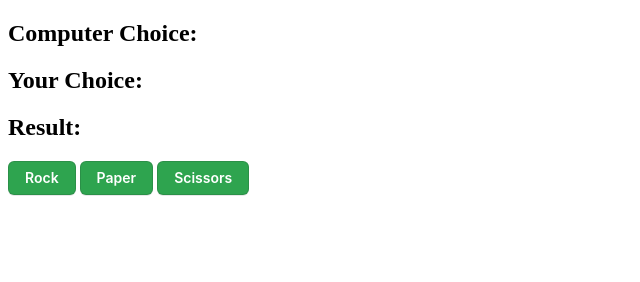
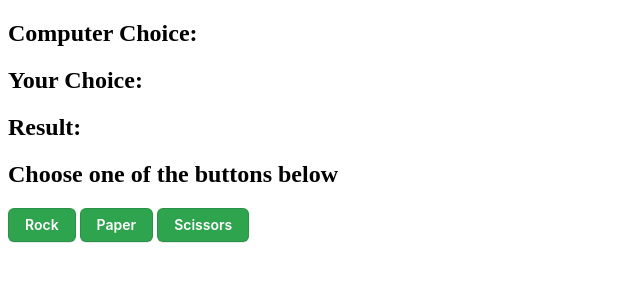
Before and after one commit to turturmurmur/rockPaperScissors, a plain HTML site: page index.html in a window 1280 px wide. Shown: the whole page, without its empty margins (0-640 px from the left). Drawn offline with Linux system fonts and the light colour scheme.

Commit message:
added explanation for user to index

```diff
--- a/index.html
+++ b/index.html
@@ -10,7 +10,7 @@
   <h2>Computer Choice: <span id="computer-choice"></span></h2>
   <h2>Your Choice: <span id="your-choice"></span></h2>
   <h2>Result: <span id="result"></span></h2>
-
+  <h2>Choose one of the buttons below <span id="choose-below"></span></h2>
   <button className="choice-button" id="rock">Rock</button>
   <button className="choice-button" id="paper">Paper</button>
   <button className="choice-button" id="scissors">Scissors</button>
```
